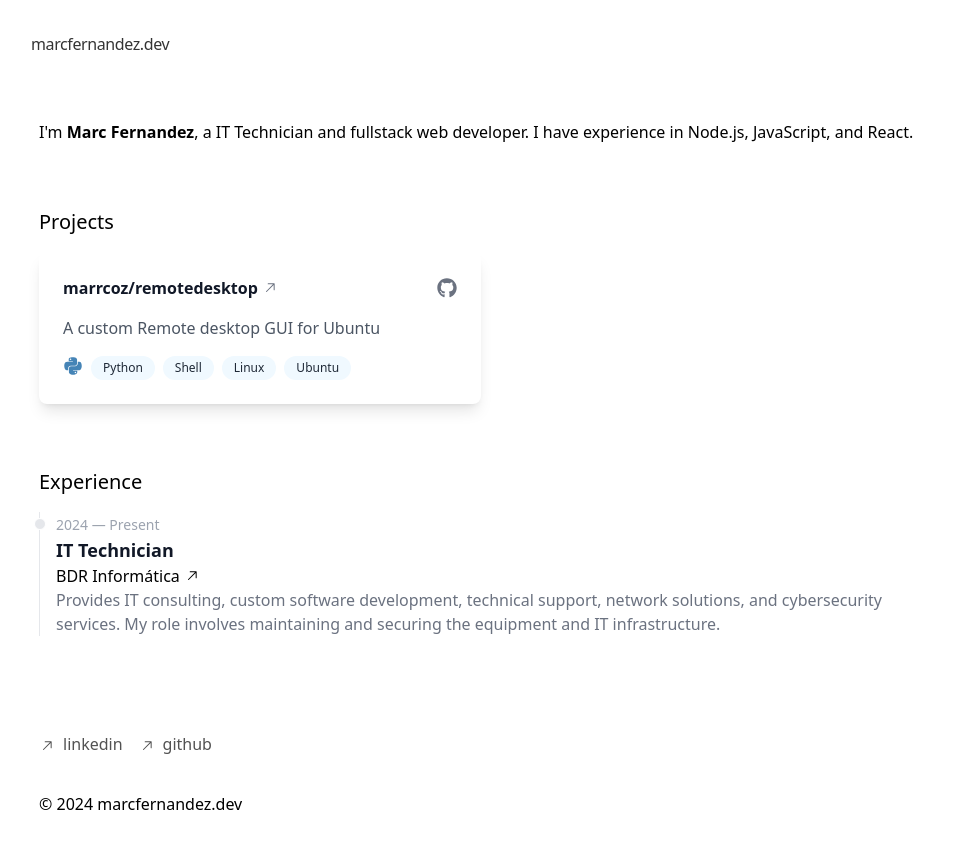
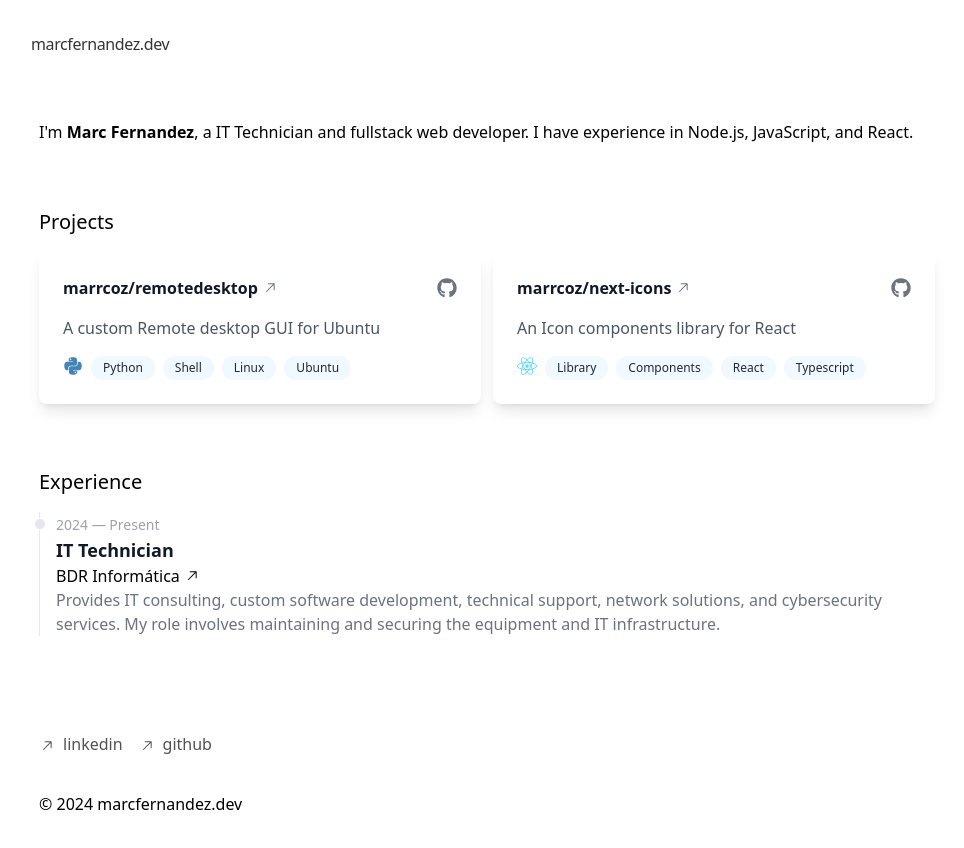
Before and after one commit to marrcoz/marcfernandez.dev, a Next.js app: page / in a window 1280 px wide. Shown: the top 848 px of the page, without its empty margins (153-1117 px from the left). Built offline with nearby package versions, Linux system fonts and the light colour scheme.

Commit message:
Add Next-icons project to featured

```diff
--- a/app/components/projects.tsx
+++ b/app/components/projects.tsx
@@ -1,5 +1,5 @@
-import { SiTypescript } from 'react-icons/si'
 import { FaPython } from 'react-icons/fa'
+import { FaReact } from "react-icons/fa";
 
 import Card from 'app/components/projects/card'
 
@@ -12,6 +12,14 @@ export default function Projects() {
       repository: 'https://github.com/marrcoz/remotedesktop',
       badge: <FaPython className="size-5" color='4584b6' />,
       topics: ['Python', 'Shell', 'Linux', 'Ubuntu'],
+    },
+    {
+      title: 'marrcoz/next-icons',
+      description: 'An Icon components library for React',
+      link: 'https://github.com/marrcoz/next-icons',
+      repository: 'https://github.com/marrcoz/next-icons',
+      badge: <FaReact className="size-5" color='61dbfb' />,
+      topics: ['Library', 'Components', 'React', 'Typescript'],
     },
   ]
 
```
